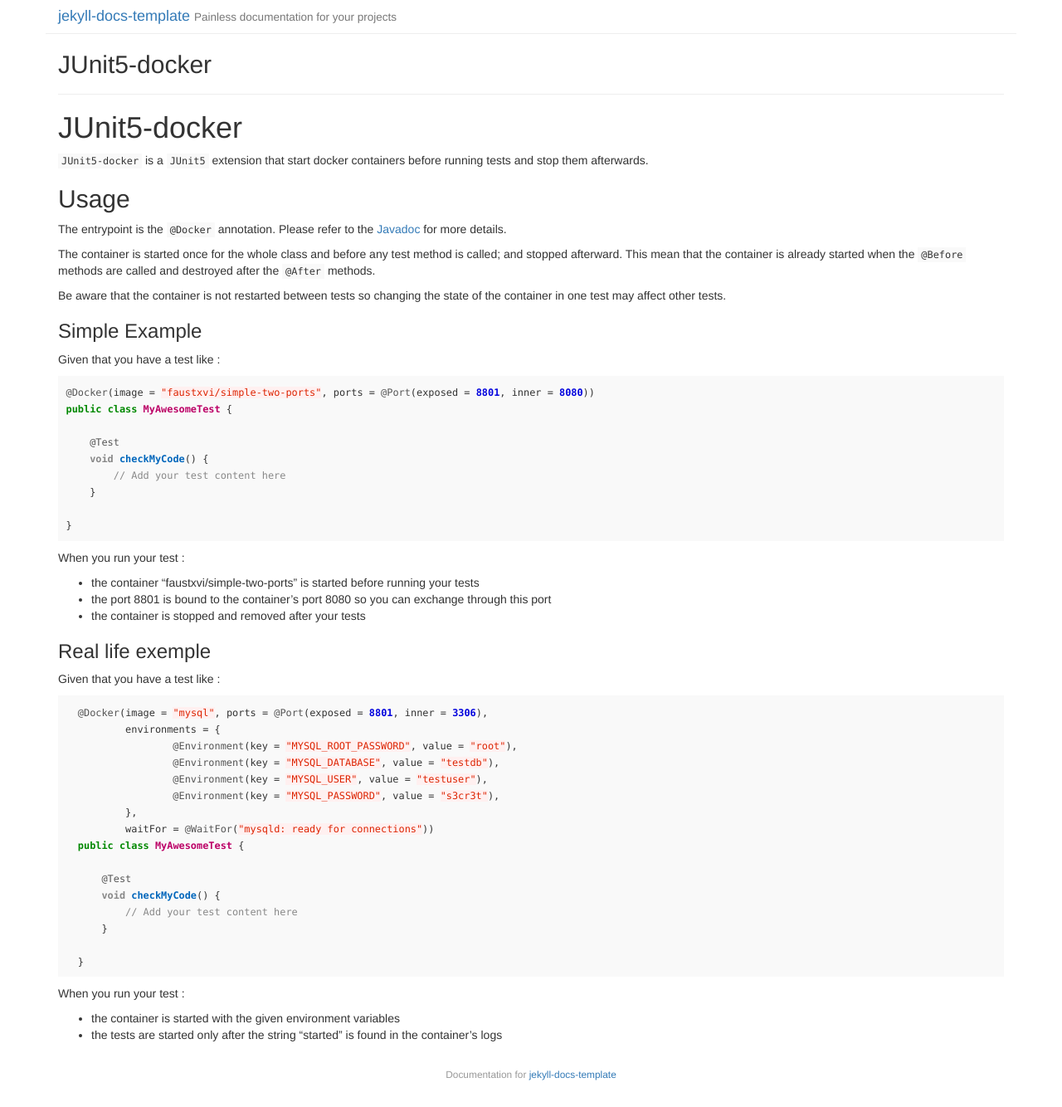
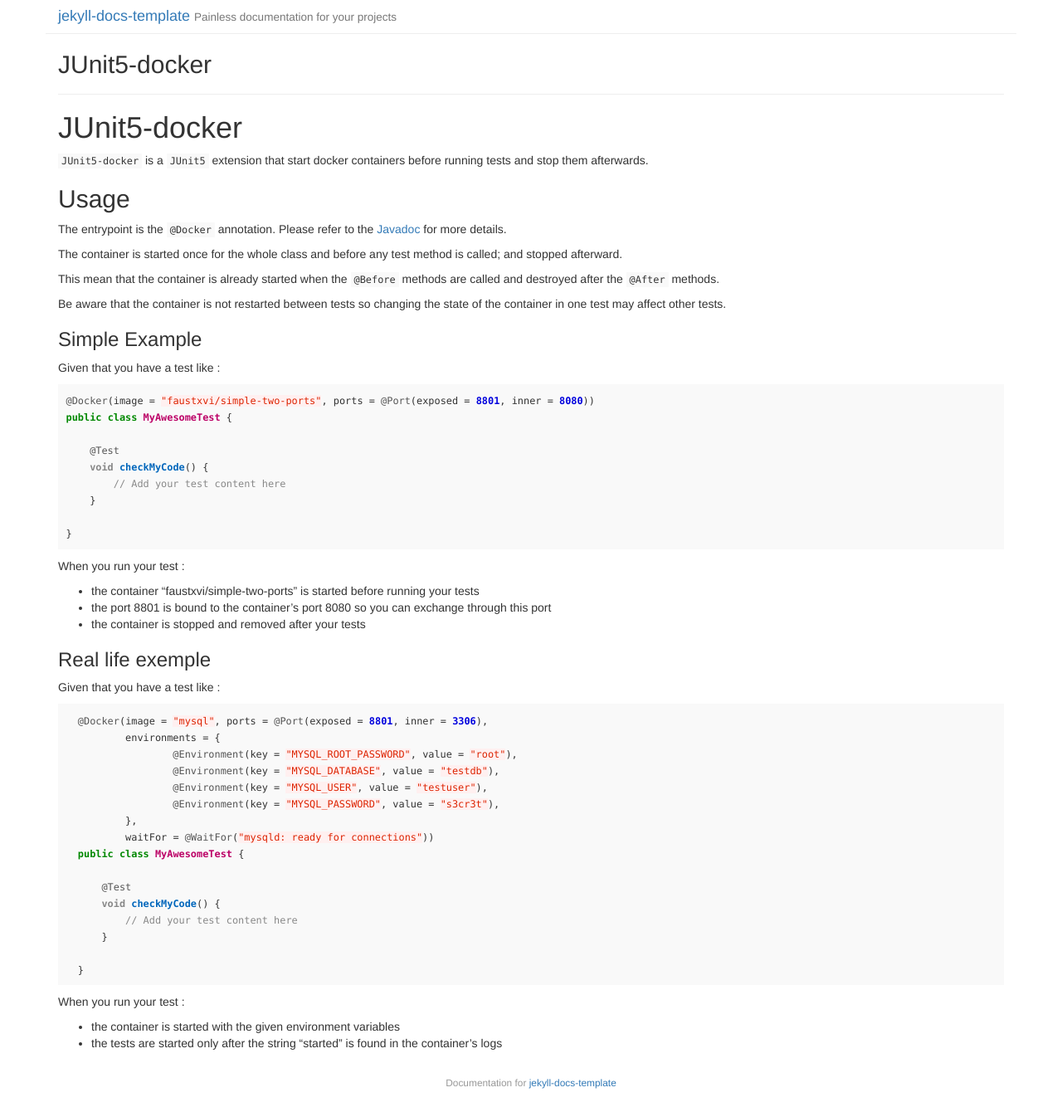
Before and after one commit to FaustXVI/junit5-docker, a Jekyll site: the page built from docs/index.md, in a window 1280 px wide. Shown: the whole page at 83% size. Built offline with Jekyll 4.4.1, drawn with Linux system fonts in a browser that asks for light colours; part of the change alters nothing that is shown.

Commit message:
Fix jekyll rendering

````diff
--- a/docs/_config.yml
+++ b/docs/_config.yml
@@ -56,6 +56,7 @@ redcarpet:
         'hardwrap'
     ]
 
-
 kramdown:
-    input:          GFM
+   input: GFM
+   hard_wrap: false
+   math_engine: mathjax
--- a/docs/index.md
+++ b/docs/index.md
@@ -14,6 +14,7 @@ order: 0
   The entrypoint is the `@Docker` annotation. Please refer to the [Javadoc]() for more details.
 
   The container is started once for the whole class and before any test method is called; and stopped afterward.
+
   This mean that the container is already started when the `@Before` methods are called and destroyed after the `@After` methods.
 
   Be aware that the container is not restarted between tests so changing the state of the container in one test may affect other tests.
@@ -35,6 +36,7 @@ public class MyAwesomeTest {
 ```
 
   When you run your test :
+
   * the container "faustxvi/simple-two-ports" is started before running your tests
   * the port 8801 is bound to the container's port 8080 so you can exchange through this port
   * the container is stopped and removed after your tests
@@ -64,5 +66,6 @@ public class MyAwesomeTest {
 ```
 
  When you run your test :
+
  * the container is started with the given environment variables
  * the tests are started only after the string "started" is found in the container's logs
````
